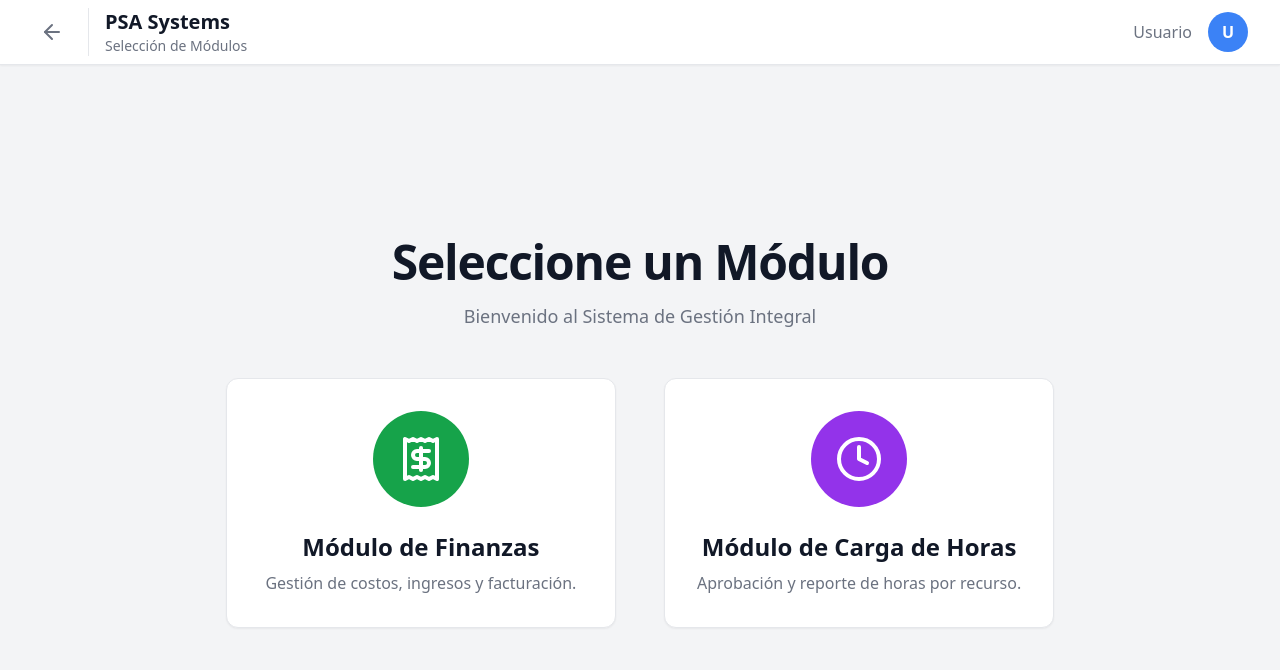
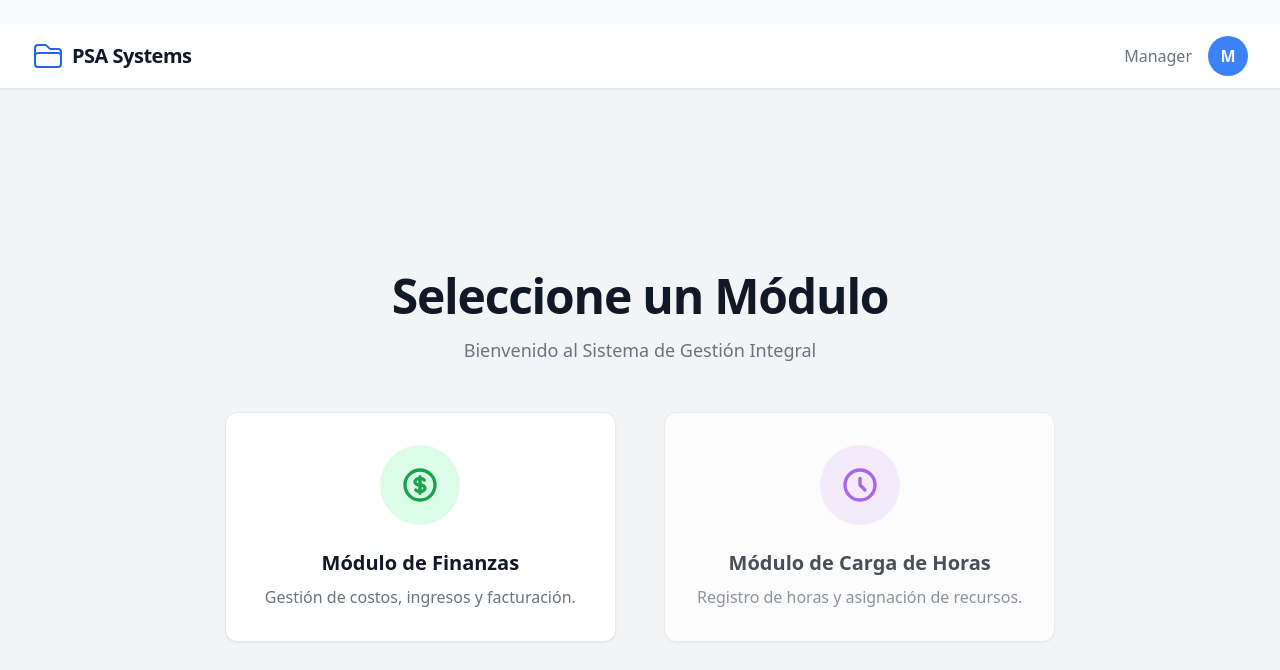
Before and after one commit to MalenaSein/tribu-A-frontend-2025-2C, a React (Create React App) app: page /modulos in a window 1280 px wide. Shown: the top 670 px of the page. Built offline with nearby package versions, Linux system fonts and the light colour scheme.

Commit message:
Login mediante lista de empleados y conecta boton de modulo a pagina de carga de horas (manager)

```diff
--- a/public/index.html
+++ b/public/index.html
@@ -1,16 +1,11 @@
-<!DOCTYPE html>
+﻿<!DOCTYPE html>
 <html lang="es">
   <head>
     <meta charset="utf-8" />
     <meta name="viewport" content="width=device-width, initial-scale=1" />
     <meta name="theme-color" content="#000000" />
-    <meta name="description" content="Módulo de Finanzas - PSA" />
+    <meta name="description" content="PSA" />
     <title>PSA - Sistema de Gestión</title>
-    <script>
-      window.APP_CONFIG = {
-        API_BASE_URL: 'http://localhost:8080'
-      };
-    </script>
     <script src="https://cdn.tailwindcss.com"></script>
   </head>
   <body>
--- a/src/pages/CostosPage.js
+++ b/src/pages/CostosPage.js
@@ -2,9 +2,11 @@ import React, { useState, useEffect } from 'react';
 import { useNavigate } from 'react-router-dom';
 import { Plus, Edit2, Loader, ArrowLeft, Calendar, Filter, Layers } from 'lucide-react';
 import { ApiService } from '../services/api';
+import AuthService from '../services/AuthService';
 
 const CostosPage = () => {
     const navigate = useNavigate();
+    const user = AuthService.getCurrentUser();
     const [costos, setCostos] = useState([]);
     const [loading, setLoading] = useState(true);
 
@@ -260,7 +262,7 @@ const CostosPage = () => {
                     <div className="flex justify-between items-center h-16">
                         <div className="flex items-center gap-4">
                             <button
-                                onClick={() => navigate('/dashboard')}
+                                onClick={() => navigate('/finanzas/dashboard')}
                                 className="p-2 rounded-full text-gray-500 hover:bg-gray-100 hover:text-gray-800 transition-colors"
                                 title="Volver al Menú"
                             >
@@ -271,8 +273,10 @@ const CostosPage = () => {
                             </div>
                         </div>
                         <div className="flex items-center space-x-4">
-                            <span className="hidden sm:block font-medium text-gray-500">José Ratio</span>
-                            <div className="h-10 w-10 rounded-full bg-blue-500 flex items-center justify-center text-white font-bold">JR</div>
+                            <span className="hidden sm:block font-medium text-gray-500">{user?.name || 'Manager'}</span>
+                            <div className="h-10 w-10 rounded-full bg-blue-500 flex items-center justify-center text-white font-bold">
+                                {user?.name?.charAt(0) || 'M'}
+                            </div>
                         </div>
                     </div>
                 </div>
--- a/src/pages/Dashboard.js
+++ b/src/pages/Dashboard.js
@@ -8,9 +8,11 @@ import {
   Settings,
   ArrowLeft
 } from 'lucide-react';
+import AuthService from '../services/AuthService';
 
 const Dashboard = () => {
   const navigate = useNavigate();
+  const user = AuthService.getCurrentUser();
 
   return (
     <div className="flex flex-col min-h-screen bg-gray-100 text-gray-900 font-sans">
@@ -41,9 +43,9 @@ const Dashboard = () => {
 
             {/* Derecha: Usuario */}
             <div className="flex items-center space-x-4">
-              <span className="hidden sm:block font-medium text-gray-500">José Ratio</span>
+              <span className="hidden sm:block font-medium text-gray-500">{user?.name || 'Manager'}</span>
               <div className="h-10 w-10 rounded-full bg-blue-500 flex items-center justify-center text-white font-bold">
-                JR
+                {user?.name?.charAt(0) || 'M'}
               </div>
             </div>
           </div>
@@ -67,7 +69,7 @@ const Dashboard = () => {
 
             {/* 1. Botón: Configuración de Costos */}
             <div
-              onClick={() => navigate('/costos')}
+              onClick={() => navigate('/finanzas/costos')}
               className="group cursor-pointer block p-8 bg-white border border-gray-200 rounded-xl shadow-sm hover:shadow-lg hover:-translate-y-1 transition-all duration-300"
             >
               <div className="flex flex-col items-center text-center">
@@ -121,7 +123,7 @@ const Dashboard = () => {
 
             {/* 4. Botón: Reportes */}
             <div
-              onClick={() => navigate('/reportes')}
+              onClick={() => navigate('/finanzas/reportes')}
               className="group cursor-pointer block p-8 bg-white border border-gray-200 rounded-xl shadow-sm hover:shadow-lg hover:-translate-y-1 transition-all duration-300"
             >
               <div className="flex flex-col items-center text-center">
--- a/src/pages/LoginPage.js
+++ b/src/pages/LoginPage.js
@@ -1,12 +1,15 @@
-import React, { useState, useEffect } from 'react';
+import React, { useState, useEffect} from 'react';
 import { useNavigate } from 'react-router-dom';
 import { Loader } from 'lucide-react';
 
 const API_BASE_URL = 'http://localhost:8080';
 
-// IDs de roles (deben coincidir con tu backend)
-const MANAGER_ROLE_ID = '1f14a491-e26d-4092-86ea-d76f20c165d1';
-const DEVELOPER_ROLE_ID = '6e6ecd47-fa18-490e-b25a-c9101a398b6d';
+// ID de Roles
+// ID '1f14...': Aparece en Martin, Lucia, Mariana -> Asumimos DEVELOPER
+const ROL_ID_DEVELOPER = "1f14a491-e26d-4092-86ea-d76f20c165d1";
+// ID '6e6e...': Aparece solo en Horacio -> Asumimos MANAGER
+const ROL_ID_MANAGER = "6e6ecd47-fa18-490e-b25a-c9101a398b6d";
+
 
 const LoginPage = () => {
   const navigate = useNavigate();
@@ -16,94 +19,58 @@ const LoginPage = () => {
   const [loadingEmployees, setLoadingEmployees] = useState(true);
   const [error, setError] = useState('');
 
-  // ========================================
-  // MAPEAR ROL ID A NOMBRE
-  // ========================================
-  const mapRolIdToRole = (rolId) => {
+
+  // ========================
+  // LOGICA DINAMICA DE ROLES
+  // ========================
+  const determineRole = (rolId) => {
     if (!rolId) return 'DEVELOPER';
 
-    if (rolId === MANAGER_ROLE_ID) {
+    if (rolId === ROL_ID_MANAGER) {
       return 'MANAGER';
-    } else if (rolId === DEVELOPER_ROLE_ID) {
-      return 'DEVELOPER';
-    } else {
-      console.warn('⚠️ Rol desconocido:', rolId, '- Asignando DEVELOPER');
-      return 'DEVELOPER';
     }
+
+    return 'DEVELOPER'
   };
 
-  // ========================================
-  // REDIRIGIR POR ROL
-  // ========================================
-  const redirectByRole = (role, employeeCode) => {
-    console.log('🔀 Redirigiendo por rol:', role);
+  // Helper para mostrar un nombre legible en el select
+  const getRoleLabel = (rolId) => {
+    if (rolId === ROL_ID_MANAGER) return 'Manager';
+    if (rolId === ROL_ID_DEVELOPER) return 'Desarrollador';
+    return 'Desconocido';
+  }
 
-    if (role === 'MANAGER') {
-      console.log('➡️ Redirigiendo a Selector de Módulos');
-      navigate('/modulos');
-    } else {
-      console.log('➡️ Redirigiendo a Selección de Proyectos');
-      navigate('/desarrollador/seleccion-proyectos');
-    }
-  };
-
-  // ========================================
-  // GUARDAR SESIÓN
-  // ========================================
-  const saveUserSession = (userData) => {
-    sessionStorage.setItem('user', JSON.stringify(userData));
-    sessionStorage.setItem('isAuthenticated', 'true');
-    console.log('✅ Sesión guardada:', userData);
-  };
-
-  // ========================================
-  // CARGAR EMPLEADOS DESDE API
-  // ========================================
+  // Carga inicial de los empleados
   useEffect(() => {
     const loadEmployees = async () => {
       try {
-        console.log('📄 Cargando empleados desde:', `${API_BASE_URL}/api/resources`);
-
         const response = await fetch(`${API_BASE_URL}/api/resources`);
 
         if (!response.ok) {
-          throw new Error(`Error ${response.status}`);
+          throw new Error('No se pudo conectar con el sistema de RRHH')
         }
 
         const data = await response.json();
-        console.log('✅ Empleados cargados:', data.length);
-
+        console.log('Empleados cargados:', data);
         setEmployees(data);
         setLoadingEmployees(false);
       } catch (error) {
-        console.error('❌ Error al cargar empleados:', error);
-        setError('No se pudo cargar la lista de empleados. Verifique el backend.');
+        console.error('Error:', error);
+        setError('Error de conexión con el servidor');
         setLoadingEmployees(false);
       }
     };
 
-    // Verificar si ya está autenticado
-    const isAuth = sessionStorage.getItem('isAuthenticated');
-    if (isAuth === 'true') {
-      const user = JSON.parse(sessionStorage.getItem('user'));
-      if (user?.employeeCode && user?.role) {
-        console.log('👤 Ya autenticado, redirigiendo...');
-        redirectByRole(user.role, user.employeeCode);
-        return;
-      }
-    }
-
+    // Limpiamos sesión vieja al entrar al login
+    sessionStorage.clear();
     loadEmployees();
   }, []);
 
-  // ========================================
-  // HANDLER DEL LOGIN
-  // ========================================
-  const handleLogin = async (e) => {
+  const handleLogin = (e) => {
     e.preventDefault();
 
     if (!employeeCode) {
-      setError('Por favor seleccione un empleado');
+      setError('Por favor seleccione un usuario');
       return;
     }
 
@@ -111,117 +78,97 @@ const LoginPage = () => {
     setError('');
 
     try {
-      // Buscar el empleado seleccionado
+      // 1. Encontramos el empleado seleccionado
       const employee = employees.find(emp => emp.id === employeeCode);
+      if (!employee) throw new Error('Empleado no encontrado');
 
-      if (!employee) {
-        throw new Error('Empleado no encontrado');
-      }
+      // 2. Determinamos su rol real
+      const realRole = determineRole(employee.rolId);
 
-      console.log('👤 Empleado seleccionado:', employee);
+      console.log(`Login: ${employee.nombre} ${employee.apellido}`);
+      console.log(`Rol ID: ${employee.rolId} -> Rol Sistema: ${realRole}`);
 
-      // Mapear rol
-      const role = mapRolIdToRole(employee.rolId);
-      console.log('✅ Rol mapeado:', role);
-
-      // Crear datos de usuario
+      // 3. Guardamos la sesión compatible con ambos squads
       const userData = {
         id: employee.id,
         employeeCode: employee.id,
         name: `${employee.nombre} ${employee.apellido}`,
-        role: role,
-        token: `hardcoded-token-${employee.id}`,
-        rolId: employee.rolId
+        role: realRole,
+        originalRole: employee.rol?.nombre
       };
 
-      // Guardar sesión
-      saveUserSession(userData);
+      sessionStorage.setItem('user', JSON.stringify(userData));
+      sessionStorage.setItem('isAuthenticated', 'true');
 
-      // Redirigir por rol
-      setTimeout(() => {
-        redirectByRole(role, employee.id);
-      }, 300);
+      // 4. Redirección inteligente
+      // Si es Manager, va al selector general
+      // Si es Dev, va directo a carga de horas
+      if (realRole === 'MANAGER') {
+        navigate('/modulos');
+      } else {
+        navigate('/desarrollador/seleccion-proyectos');
+      }
 
     } catch (error) {
-      console.error('💥 Error al procesar login:', error);
-      setError('Error al procesar el login: ' + error.message);
+      setError('Error al iniciar sesión');
       setLoading(false);
     }
   };
 
-  // ========================================
-  // RENDER
-  // ========================================
   return (
     <div className="flex items-center justify-center min-h-screen p-4 bg-gray-100 text-gray-800">
       <div className="w-full max-w-md bg-white rounded-xl shadow-lg p-8 space-y-6">
         <div className="text-center">
           <h1 className="text-4xl font-bold text-gray-900">PSA</h1>
-            <p className="text-gray-500 mt-1">Sistema de Gestión</p>
+          <p className="text-gray-500 mt-1">Sistema de Gestión Integrado</p>
         </div>
 
-          <h2 className="text-2xl font-bold text-center text-gray-900">Bienvenido de nuevo</h2>
+        <h2 className="text-2xl font-bold text-center text-gray-900">Bienvenido</h2>
 
         {error && (
-              <div className="bg-red-100 border border-red-400 text-red-700 px-4 py-3 rounded">
+           <div className="bg-red-50 border-l-4 border-red-500 p-4 text-red-700 text-sm">
              {error}
            </div>
         )}
 
         <form onSubmit={handleLogin} className="space-y-6">
           <div>
-              <label className="block text-sm font-medium text-gray-700" htmlFor="employeeCode">
-                Seleccione su Usuario
-              </label>
+            <label className="block text-sm font-medium text-gray-700 mb-2">Identifíquese</label>
             <div className="mt-1">
                 {loadingEmployees ? (
-                    <div className="flex items-center justify-center py-2">
-                      <Loader className="w-5 h-5 animate-spin text-blue-600" />
-                      <span className="ml-2 text-sm text-gray-500">Cargando empleados...</span>
+                    <div className="flex justify-center py-3 text-gray-500 text-sm">
+                        <Loader className="w-5 h-5 animate-spin mr-2"/> Conectando...
                     </div>
                 ) : (
                     <select
-                        id="employeeCode"
-                        className="appearance-none block w-full px-3 py-2 border border-gray-300 rounded-md shadow-sm placeholder-gray-400 focus:outline-none focus:ring-blue-500 focus:border-blue-500 sm:text-sm bg-white text-gray-900"
-                        required
+                        className="block w-full px-3 py-3 border border-gray-300 rounded-md shadow-sm focus:ring-blue-500 focus:border-blue-500"
                         value={employeeCode}
                         onChange={(e) => setEmployeeCode(e.target.value)}
                         disabled={loading}
                     >
-                      <option value="">Seleccione su usuario</option>
-                      {employees.map(emp => {
-                        const shortId = emp.id.substring(0, 8);
-                        const role = mapRolIdToRole(emp.rolId);
-                        return (
+                        <option value="">Seleccionar usuario...</option>
+                        {employees.map(emp => (
                             <option key={emp.id} value={emp.id}>
-                              {shortId}... - {emp.nombre} {emp.apellido} ({role})
+                                {emp.nombre} {emp.apellido} ({getRoleLabel(emp.rolId)})
                             </option>
-                        );
-                      })}
+                        ))}
                     </select>
                 )}
             </div>
-              {employees.length > 0 && (
-                  <p className="mt-1 text-xs text-gray-500">
-                    {employees.length} empleados disponibles
-                  </p>
-              )}
           </div>
 
-            <div>
           <button
-                  className="w-full flex justify-center py-3 px-4 border border-transparent rounded-md shadow-sm text-sm font-bold text-white bg-blue-600 hover:bg-blue-700 focus:outline-none focus:ring-2 focus:ring-offset-2 focus:ring-blue-500 transition-colors disabled:opacity-50"
+            className="w-full flex justify-center py-3 px-4 border border-transparent rounded-md shadow-sm text-sm font-bold text-white bg-blue-600 hover:bg-blue-700 focus:outline-none disabled:opacity-50 disabled:cursor-not-allowed transition-colors"
             type="submit"
-                  disabled={loading || loadingEmployees}
+            disabled={loading || loadingEmployees || !employeeCode}
           >
-                {loading ? (
-                    <Loader className="w-5 h-5 animate-spin" />
-                ) : (
-                    'INGRESAR'
-                )}
+            {loading ? 'INGRESANDO...' : 'INGRESAR'}
           </button>
-            </div>
         </form>
+
+        <p className="mt-8 text-center text-xs text-gray-400">
+          © 2025 PSA Systems
+        </p>
       </div>
     </div>
   );
--- a/src/pages/ReportesPage.js
+++ b/src/pages/ReportesPage.js
@@ -2,9 +2,11 @@ import React, { useState, useEffect } from 'react';
 import { useNavigate } from 'react-router-dom';
 import { ArrowLeft, Search, Calendar, RefreshCw } from 'lucide-react';
 import { ApiService } from '../services/api';
+import AuthService from '../services/AuthService';
 
 const ReportesPage = () => {
     const navigate = useNavigate();
+    const user = AuthService.getCurrentUser();
     const [proyectos, setProyectos] = useState([]);
     const [loading, setLoading] = useState(true);
     const [busqueda, setBusqueda] = useState('');
@@ -55,7 +57,7 @@ const ReportesPage = () => {
                 <div className="max-w-full mx-auto px-4 sm:px-6 lg:px-8">
                     <div className="flex justify-between items-center h-16">
                         <div className="flex items-center gap-4">
-                            <button onClick={() => navigate('/dashboard')} className="p-2 rounded-full text-gray-500 hover:bg-gray-100 transition-colors">
+                            <button onClick={() => navigate('/finanzas/dashboard')} className="p-2 rounded-full text-gray-500 hover:bg-gray-100 transition-colors">
                                 <ArrowLeft className="h-6 w-6" />
                             </button>
                             <div className="border-l border-gray-200 pl-4 h-8 flex items-center">
@@ -63,8 +65,10 @@ const ReportesPage = () => {
                             </div>
                         </div>
                         <div className="flex items-center space-x-4">
-                            <span className="hidden sm:block font-medium text-gray-500">José Ratio</span>
-                            <div className="h-10 w-10 rounded-full bg-blue-500 flex items-center justify-center text-white font-bold">JR</div>
+                            <span className="hidden sm:block font-medium text-gray-500">{user?.name || 'Manager'}</span>
+                            <div className="h-10 w-10 rounded-full bg-blue-500 flex items-center justify-center text-white font-bold">
+                                {user?.name?.charAt(0) || 'M'}
+                            </div>
                         </div>
                     </div>
                 </div>
--- a/src/pages/SelectorModulosPage.js
+++ b/src/pages/SelectorModulosPage.js
@@ -1,42 +1,35 @@
 import React from 'react';
 import { useNavigate } from 'react-router-dom';
-import { Clock, Receipt } from 'lucide-react';
-import Header from '../components/Header';
+import AuthService from '../services/AuthService';
 
 const SelectorModulosPage = () => {
   const navigate = useNavigate();
-
-    const CardModule = ({ icon: Icon, title, description, bgColor, path }) => {
-        return (
-            <div
-                onClick={() => navigate(path)}
-                className="group cursor-pointer block p-8 bg-white border border-gray-200 rounded-xl shadow-sm hover:shadow-lg hover:-translate-y-1 transition-all duration-300"
-            >
-                <div className="flex flex-col items-center text-center">
-                    <div className={`flex items-center justify-center h-24 w-24 rounded-full ${bgColor} transition-colors duration-300`}>
-                        <Icon className="h-12 w-12 text-white" />
-                    </div>
-                    <h2 className="mt-6 text-2xl font-bold text-gray-900">
-                        {title}
-                    </h2>
-                    <p className="mt-2 text-base text-gray-500">
-                        {description}
-                    </p>
-                </div>
-            </div>
-        );
-    };
+  const user = AuthService.getCurrentUser();
 
   return (
     <div className="flex flex-col min-h-screen bg-gray-100 text-gray-900 font-sans">
-            <Header
-                title="PSA Systems"
-                subtitle="Selección de Módulos"
-                showBack={true}
-                backPath="/"
-                backLabel="Cerrar Sesión"
-            />
+      {/* Header Superior */}
+      <header className="bg-white border-b border-gray-200 shadow-sm">
+        <div className="max-w-7xl mx-auto px-4 sm:px-6 lg:px-8">
+          <div className="flex justify-between items-center h-16">
+            <div className="flex-shrink-0 flex items-center space-x-2">
+              {/* Logo SVG simple */}
+              <svg className="h-8 w-8 text-blue-600" fill="none" stroke="currentColor" strokeWidth="1.5" viewBox="0 0 24 24">
+                <path strokeLinecap="round" strokeLinejoin="round" d="M2.25 12.75V12A2.25 2.25 0 0 1 4.5 9.75h15A2.25 2.25 0 0 1 21.75 12v.75m-8.69-6.44-2.12-2.12a1.5 1.5 0 0 0-1.061-.44H4.5A2.25 2.25 0 0 0 2.25 6v12a2.25 2.25 0 0 0 2.25 2.25h15A2.25 2.25 0 0 0 21.75 18V9a2.25 2.25 0 0 0-2.25-2.25h-5.379a1.5 1.5 0 0 1-1.06-.44Z"></path>
+              </svg>
+              <span className="text-xl font-bold tracking-tight text-gray-900">PSA Systems</span>
+            </div>
+            <div className="flex items-center space-x-4">
+              <span className="hidden sm:block font-medium text-gray-500">{user?.name || 'Manager'}</span>
+              <div className="h-10 w-10 rounded-full bg-blue-500 flex items-center justify-center text-white font-bold">
+                {user?.name?.charAt(0) || 'M'}
+              </div>
+            </div>
+          </div>
+        </div>
+      </header>
 
+      {/* Contenido Principal */}
       <main className="flex-grow flex items-center justify-center">
         <div className="max-w-7xl mx-auto px-4 sm:px-6 lg:px-8 py-12">
           <div className="text-center mb-12">
@@ -49,21 +42,49 @@ const SelectorModulosPage = () => {
           </div>
 
           <div className="grid grid-cols-1 gap-8 sm:grid-cols-2 lg:gap-12 max-w-4xl mx-auto">
-                        <CardModule
-                            icon={Receipt}
-                            title="Módulo de Finanzas"
-                            description="Gestión de costos, ingresos y facturación."
-                            bgColor="bg-green-600"
-                            path="/finanzas/dashboard"
-                        />
 
-                        <CardModule
-                            icon={Clock}
-                            title="Módulo de Carga de Horas"
-                            description="Aprobación y reporte de horas por recurso."
-                            bgColor="bg-purple-600"
-                            path="/manager/home-carga-horas"
-                        />
+            {/* Tarjeta Finanzas */}
+            <div
+              onClick={() => navigate('/finanzas/dashboard')}
+              className="group cursor-pointer block p-8 bg-white border border-gray-200 rounded-xl shadow-sm hover:shadow-xl hover:-translate-y-1 transition-all duration-300"
+            >
+              <div className="flex flex-col items-center text-center">
+                <div className="flex items-center justify-center h-20 w-20 rounded-full bg-green-100 group-hover:bg-green-200 transition-colors duration-300">
+                  {/* Icono Dinero (SVG) */}
+                  <svg xmlns="http://www.w3.org/2000/svg" className="h-10 w-10 text-green-600" fill="none" viewBox="0 0 24 24" stroke="currentColor" strokeWidth={2}>
+                    <path strokeLinecap="round" strokeLinejoin="round" d="M12 8c-1.657 0-3 .895-3 2s1.343 2 3 2 3 .895 3 2-1.343 2-3 2m0-8c1.11 0 2.08.402 2.599 1M12 8V7m0 1v8m0 0v1m0-1c-1.11 0-2.08-.402-2.599-1M21 12a9 9 0 11-18 0 9 9 0 0118 0z" />
+                  </svg>
+                </div>
+                <h2 className="mt-6 text-xl font-bold text-gray-900">
+                  Módulo de Finanzas
+                </h2>
+                <p className="mt-2 text-base text-gray-500">
+                  Gestión de costos, ingresos y facturación.
+                </p>
+              </div>
+            </div>
+
+            {/* Tarjeta Carga de Horas */}
+            <div
+              onClick={() => navigate('/manager/home-carga-horas')}
+              className="group cursor-pointer block p-8 bg-white border border-gray-200 rounded-xl shadow-sm hover:shadow-xl hover:-translate-y-1 transition-all duration-300 opacity-75 hover:opacity-100"
+            >
+              <div className="flex flex-col items-center text-center">
+                <div className="flex items-center justify-center h-20 w-20 rounded-full bg-purple-100 group-hover:bg-purple-200 transition-colors duration-300">
+                  {/* Icono Reloj (SVG) */}
+                  <svg xmlns="http://www.w3.org/2000/svg" className="h-10 w-10 text-purple-600" fill="none" viewBox="0 0 24 24" stroke="currentColor" strokeWidth={2}>
+                    <path strokeLinecap="round" strokeLinejoin="round" d="M12 8v4l3 3m6-3a9 9 0 11-18 0 9 9 0 0118 0z" />
+                  </svg>
+                </div>
+                <h2 className="mt-6 text-xl font-bold text-gray-900">
+                  Módulo de Carga de Horas
+                </h2>
+                <p className="mt-2 text-base text-gray-500">
+                  Registro de horas y asignación de recursos.
+                </p>
+              </div>
+            </div>
+
           </div>
         </div>
       </main>
```
Also changed, not shown: src/App.js (+14 -60 lines), 1 other file (tests, documents, lock files or other folders). Lines whose indentation alone changed are shown as unchanged.
